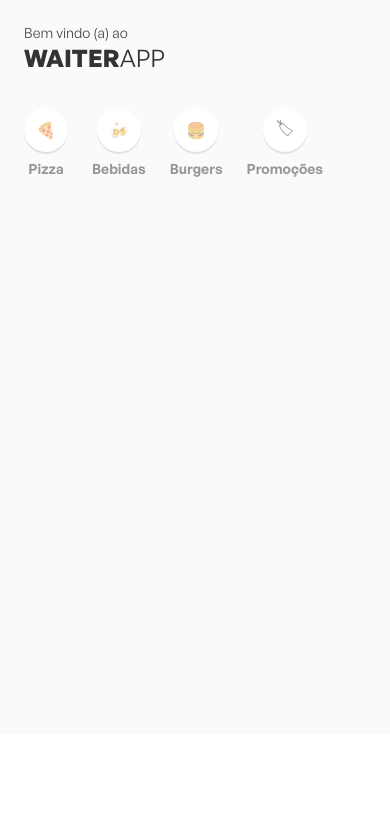
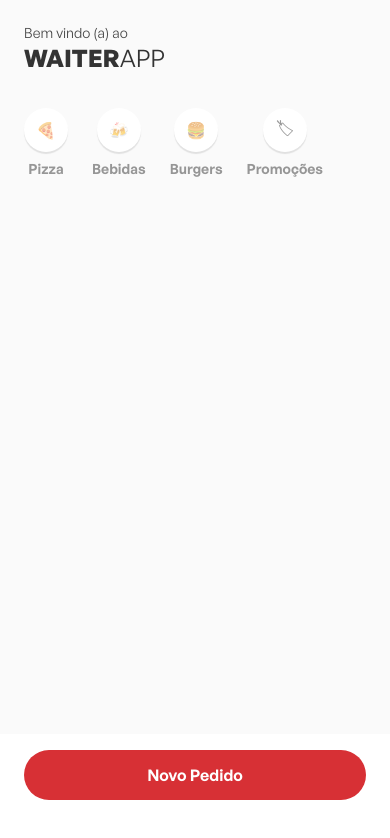
Before and after one commit to matheussgsilva/waiter-app-mobile, a React Native app: screen / in a window 390 px wide. Shown: the top 838 px of the page. Built offline with nearby package versions, Linux system fonts and the light colour scheme.

Commit message:
Create the button component

```diff
--- a/src/Main/index.tsx
+++ b/src/Main/index.tsx
@@ -1,3 +1,4 @@
+import { Button } from "../components/Button";
 import { Categories } from "../components/Categories";
 import { Header } from "../components/Header";
 import { Menu } from "../components/Menu";
@@ -19,7 +20,11 @@
       </Container>
 
       <Footer>
-        <FooterContainer></FooterContainer>
+        <FooterContainer>
+          <Button onPress={() => alert('Novo pedido')}>
+            Novo Pedido
+          </Button>
+        </FooterContainer>
       </Footer>
     </>
   )
--- a/src/Main/styles.ts
+++ b/src/Main/styles.ts
@@ -21,6 +21,7 @@
 export const Footer = styled.View`
   min-height: 110px;
   background: #FFF;
+  padding: 16px 24px;
 `;
 
 export const FooterContainer = styled.SafeAreaView``;
--- /dev/null
+++ b/src/components/Button/index.tsx
@@ -0,0 +1,16 @@
+import { Text } from "../Text";
+import { Container } from "./styles";
+
+interface ButtonProps {
+  children: string;
+  onPress: () => void;
+  disabled?: boolean;
+}
+
+export function Button({ children, onPress, disabled }: ButtonProps) {
+  return (
+    <Container onPress={onPress} disabled={disabled}>
+      <Text weight="600" color="#fff">{children}</Text>
+    </Container>
+  )
+}
--- /dev/null
+++ b/src/components/Button/styles.ts
@@ -0,0 +1,9 @@
+import styled from "styled-components/native";
+
+export const Container = styled.TouchableOpacity`
+  background: ${({ disabled }) => disabled ? '#999' : '#D73035'};
+  border-radius: 48px;
+  padding: 14px 24px;
+  align-items: center;
+  justify-content: center;
+`;
```
